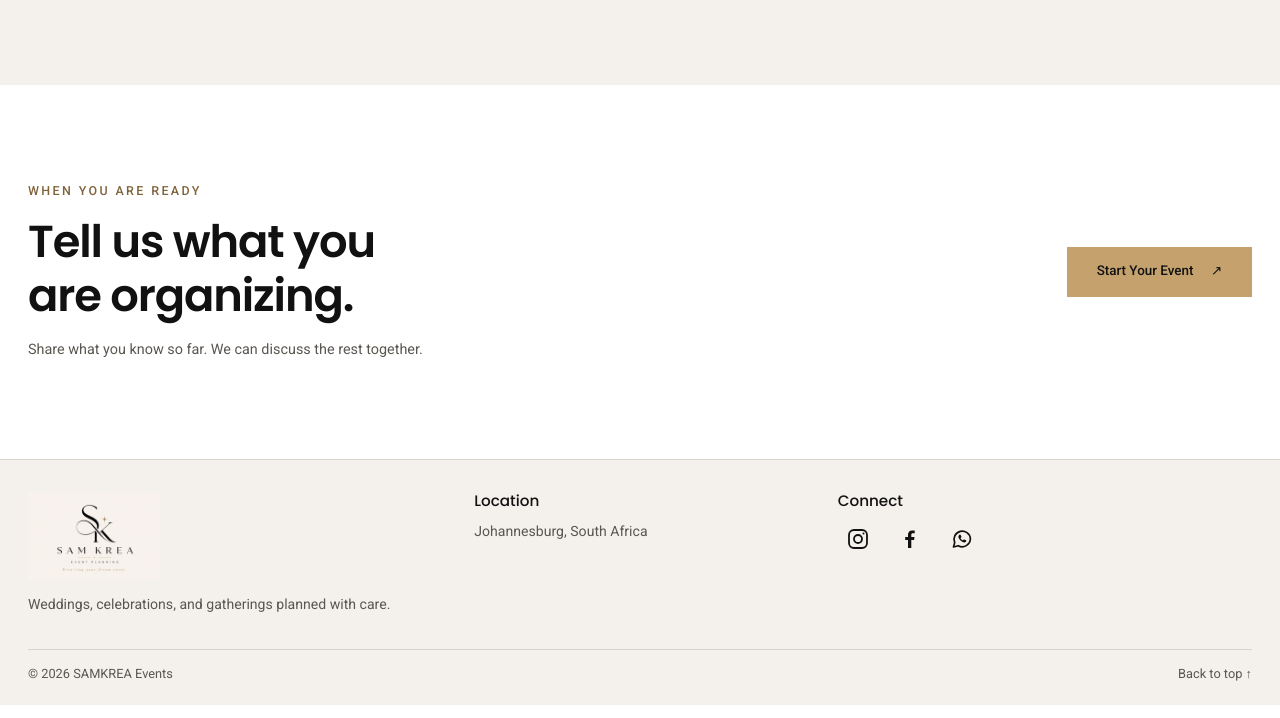
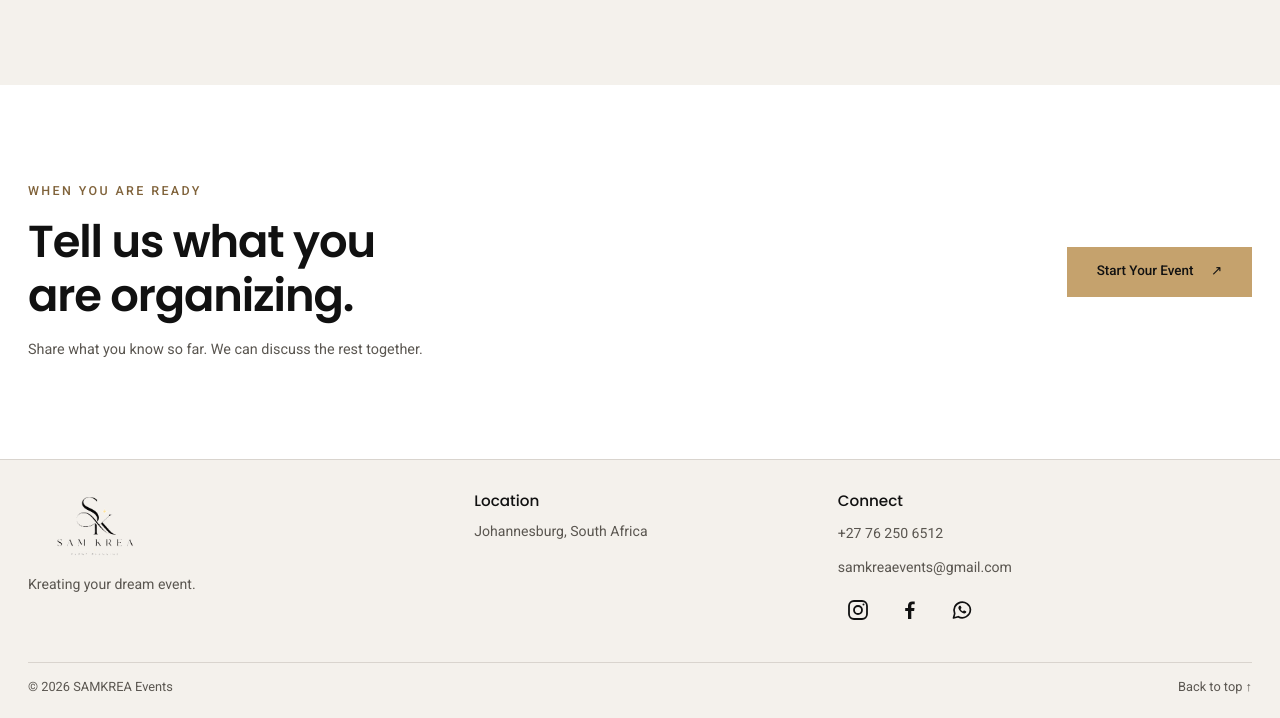
Before and after one commit to samkreaevents/site, a plain HTML site: page index.html in a window 1280 px wide. Shown: the part 3696-4414 px from the top of the page. Drawn offline with Linux system fonts and the light colour scheme.

Commit message:
style and index edit

```diff
--- a/index.html
+++ b/index.html
@@ -235,13 +235,13 @@
         <a class="brand footer-brand" href="#home" aria-label="SAMKREA Events, back to top">
           <img
             class="brand-logo"
-            src="assets/sam-krea-logo.jpeg"
+            src="assets/SAM KREA - NO -BG.png"
             alt=""
             width="1152"
             height="768"
           >
         </a>
-        <p class="footer-line">Weddings, celebrations, and gatherings planned with care.</p>
+        <p class="footer-line">Kreating your dream event.</p>
       </div>
       <section class="footer-group" aria-labelledby="footer-location-heading">
         <h2 class="footer-heading" id="footer-location-heading">Location</h2>
@@ -249,6 +249,10 @@
       </section>
       <section class="footer-group" aria-labelledby="footer-connect-heading">
         <h2 class="footer-heading" id="footer-connect-heading">Connect</h2>
+        <ul class="footer-contact-list">
+          <li><a href="tel:+27762506512">+27 76 250 6512</a></li>
+          <li><a href="mailto:samkreaevents@gmail.com">samkreaevents@gmail.com</a></li>
+        </ul>
         <ul class="footer-social-list">
           <li>
             <a
--- a/style.css
+++ b/style.css
@@ -620,6 +620,26 @@ h3 {
   font-style: normal;
 }
 
+.footer-contact-list {
+  display: grid;
+  gap: 0.35rem;
+  margin: 0 0 0.5rem;
+  padding: 0;
+  list-style: none;
+}
+
+.footer-contact-list a {
+  color: #5a5650;
+  font-size: 0.88rem;
+  text-decoration: none;
+}
+
+.footer-contact-list a:hover {
+  color: #80623a;
+  text-decoration: underline;
+  text-underline-offset: 0.15em;
+}
+
 .footer-social-list {
   display: flex;
   align-items: center;
```
